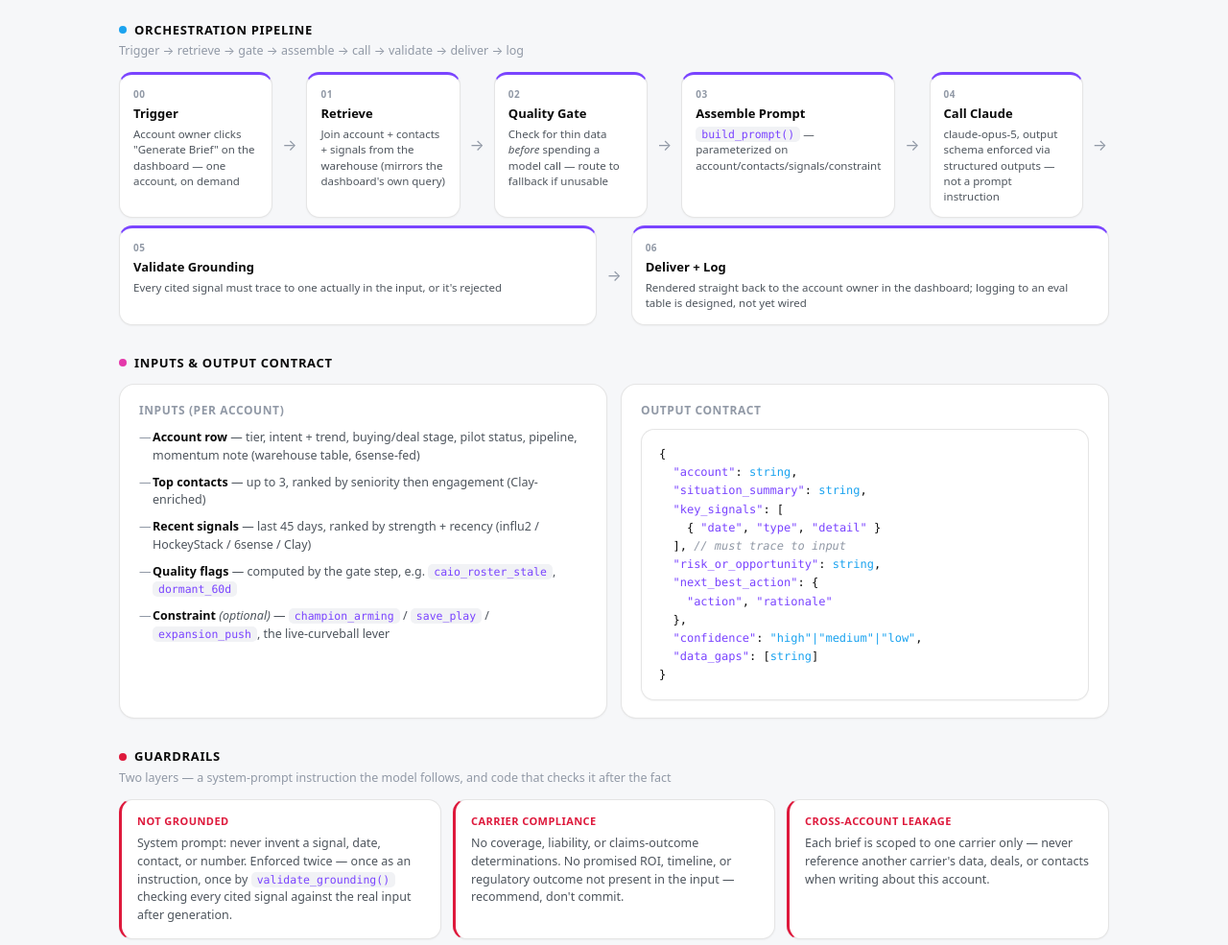
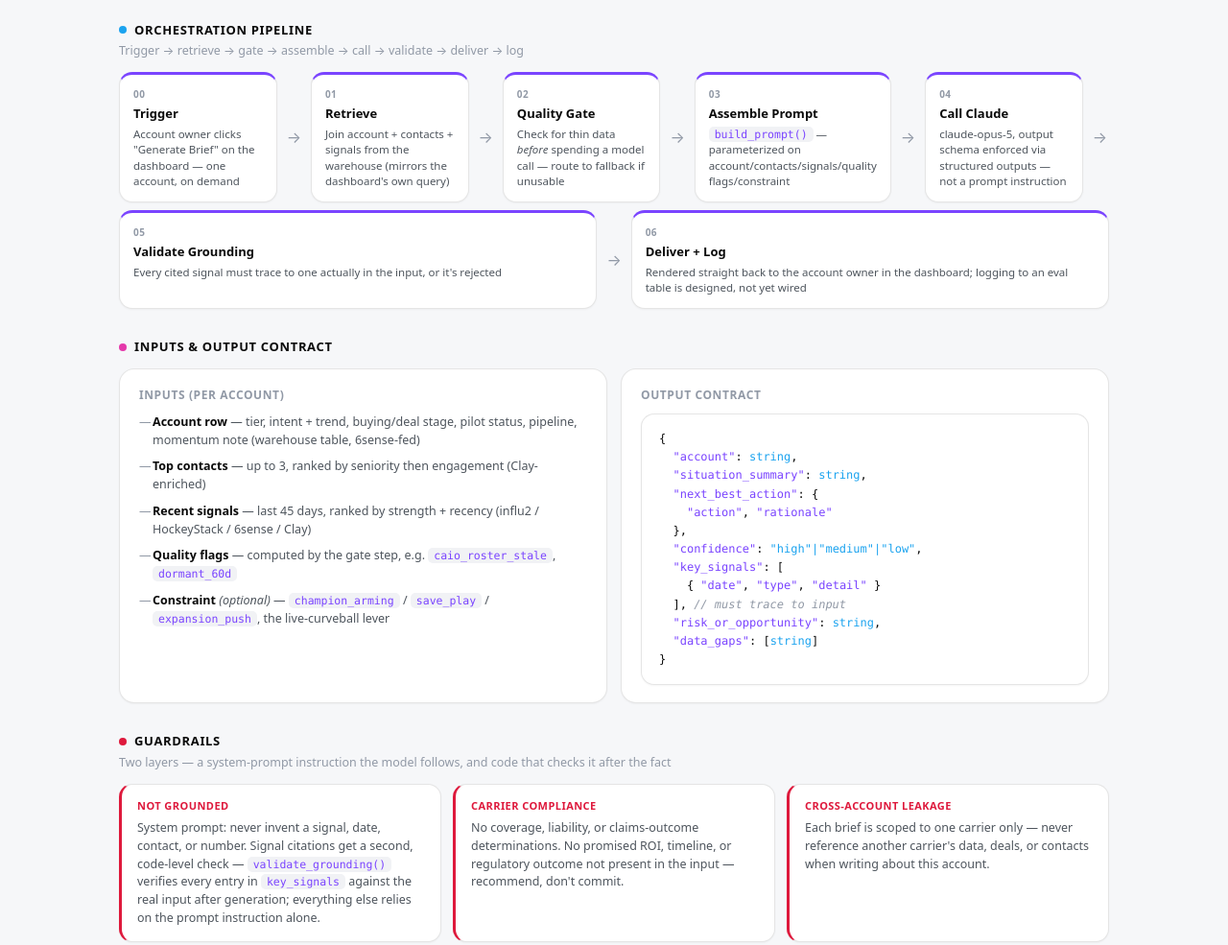
Before and after one commit to kellyjavanmardi/assured-named-account-system, a website: page agent-architecture.html in a window 1280 px wide. Shown: the part 420-1405 px from the top of the page at 96% size. Drawn offline with Linux system fonts and the light colour scheme.

Commit message:
Full accuracy pass on Agent Architecture tab
- Fixed Output Contract mock-up field order to match the actual
  reordered BRIEF_SCHEMA (next_best_action + confidence right after
  situation_summary)
- Assemble Prompt step was missing qualityFlags from build_prompt()'s
  real 5-parameter signature -- added it
- "Not grounded" guardrail card overstated validate_grounding()'s
  scope: the code only re-checks key_signals citations, not contacts
  or numbers mentioned elsewhere in the brief. Tightened to say so
  precisely instead of implying blanket double-enforcement.
- Swept for regressions on every previously-fixed issue (pilot-
  mismatch count, retry claim, Part 2 references) -- none found, all
  three tab-carrying files still in sync.

```diff
--- a/agent-architecture.html
+++ b/agent-architecture.html
@@ -172,7 +172,7 @@
       <div class="pipe-arrow">→</div>
       <div class="pipe-step"><div class="num">02</div><div class="title">Quality Gate</div><div class="desc">Check for thin data <i>before</i> spending a model call — route to fallback if unusable</div></div>
       <div class="pipe-arrow">→</div>
-      <div class="pipe-step"><div class="num">03</div><div class="title">Assemble Prompt</div><div class="desc"><code class="inline">build_prompt()</code> — parameterized on account/contacts/signals/constraint</div></div>
+      <div class="pipe-step"><div class="num">03</div><div class="title">Assemble Prompt</div><div class="desc"><code class="inline">build_prompt()</code> — parameterized on account/contacts/signals/quality flags/constraint</div></div>
       <div class="pipe-arrow">→</div>
       <div class="pipe-step"><div class="num">04</div><div class="title">Call Claude</div><div class="desc">claude-opus-5, output schema enforced via structured outputs — not a prompt instruction</div></div>
       <div class="pipe-arrow">→</div>
@@ -202,14 +202,14 @@
         <pre class="schema">{
   <span class="k">"account"</span>: <span class="s">string</span>,
   <span class="k">"situation_summary"</span>: <span class="s">string</span>,
+  <span class="k">"next_best_action"</span>: {
+    <span class="k">"action"</span>, <span class="k">"rationale"</span>
+  },
+  <span class="k">"confidence"</span>: <span class="s">"high"|"medium"|"low"</span>,
   <span class="k">"key_signals"</span>: [
     { <span class="k">"date"</span>, <span class="k">"type"</span>, <span class="k">"detail"</span> }
   ], <span class="c">// must trace to input</span>
   <span class="k">"risk_or_opportunity"</span>: <span class="s">string</span>,
-  <span class="k">"next_best_action"</span>: {
-    <span class="k">"action"</span>, <span class="k">"rationale"</span>
-  },
-  <span class="k">"confidence"</span>: <span class="s">"high"|"medium"|"low"</span>,
   <span class="k">"data_gaps"</span>: [<span class="s">string</span>]
 }</pre>
       </div>
@@ -224,7 +224,7 @@
     <div class="dq-grid">
       <div class="dq-card" style="border-left-color:var(--spec-red)">
         <div class="trigger" style="color:var(--spec-red)">Not grounded</div>
-        <div class="behavior">System prompt: never invent a signal, date, contact, or number. Enforced twice — once as an instruction, once by <code class="inline">validate_grounding()</code> checking every cited signal against the real input after generation.</div>
+        <div class="behavior">System prompt: never invent a signal, date, contact, or number. Signal citations get a second, code-level check — <code class="inline">validate_grounding()</code> verifies every entry in <code class="inline">key_signals</code> against the real input after generation; everything else relies on the prompt instruction alone.</div>
       </div>
       <div class="dq-card" style="border-left-color:var(--spec-red)">
         <div class="trigger" style="color:var(--spec-red)">Carrier compliance</div>
```
Also changed, not shown: assured-system.html (+6 -6 lines), index.html (+6 -6 lines).
